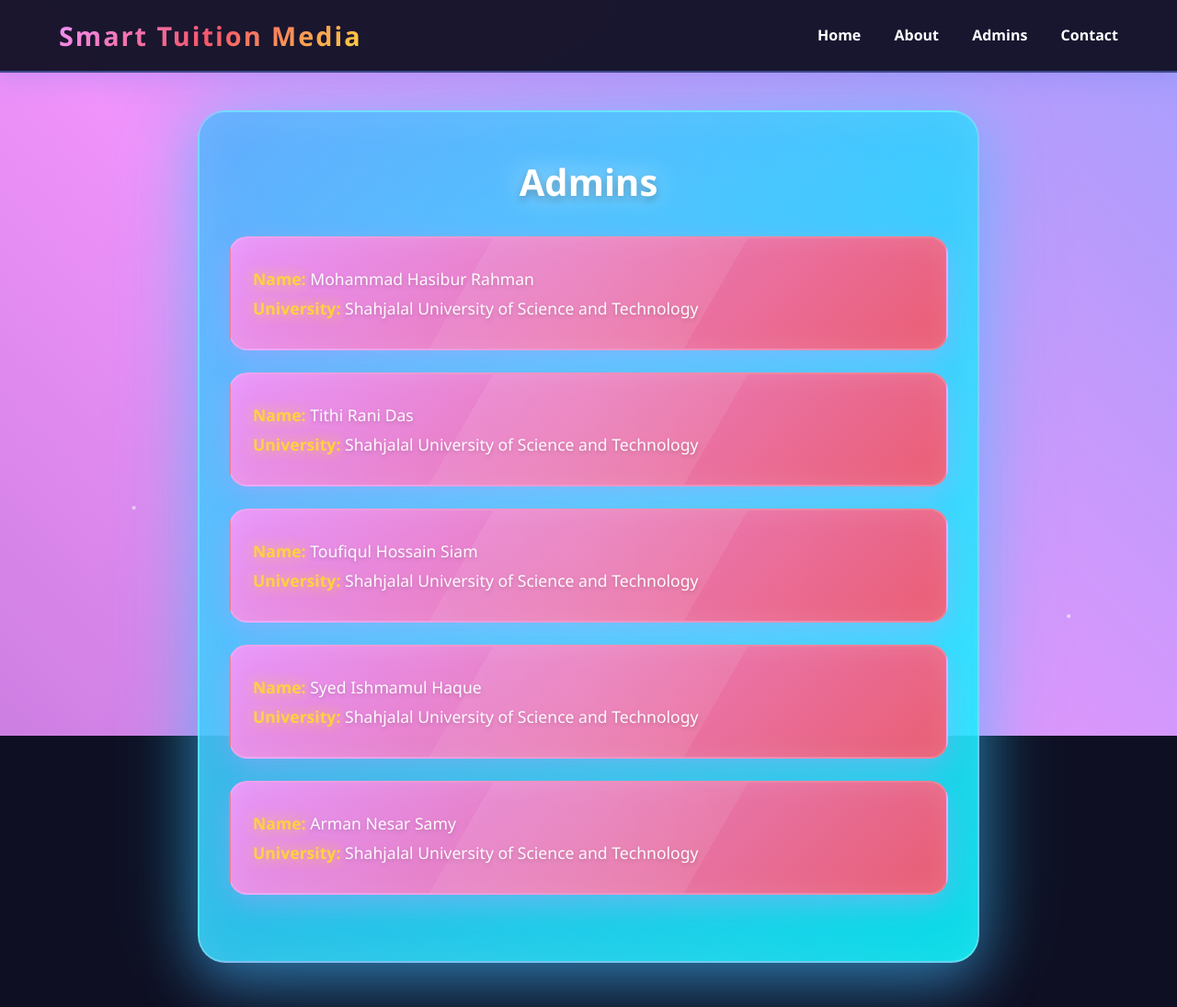
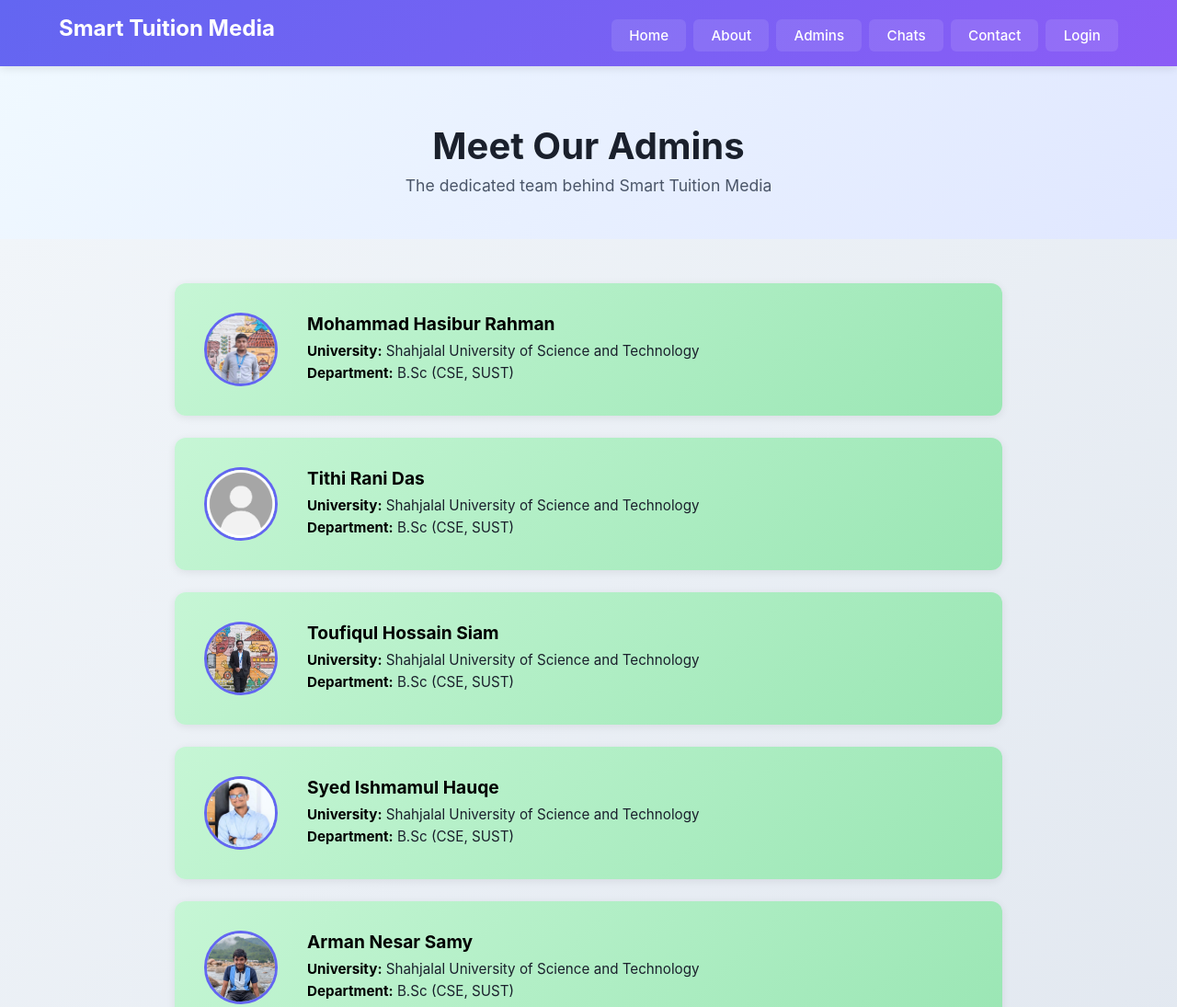
Before and after one commit to Hasib-2005/Smart-Tuition-Matching, a plain HTML site: page admins.html in a window 1280 px wide. Shown: the top 1095 px of the page at 92% size. Drawn offline with Linux system fonts and the light colour scheme.

Commit message:
Update admins.html

```diff
--- a/admins.html
+++ b/admins.html
@@ -12,318 +12,294 @@
         }
 
         body {
-            font-family: 'Segoe UI', Tahoma, Geneva, Verdana, sans-serif;
-            color: #1a202c;
-            background: #0f0f23;
+            font-family: -apple-system, BlinkMacSystemFont, 'Segoe UI', 'Roboto', sans-serif;
+            color: #2d3748;
+            background: #f7fafc;
             min-height: 100vh;
-            overflow-x: hidden;
         }
 
-        /* Animated Gradient Background */
-        .bg-gradient {
-            position: fixed;
-            width: 100%;
-            height: 100%;
-            background: linear-gradient(45deg, #667eea, #764ba2, #f093fb, #4facfe);
-            background-size: 400% 400%;
-            animation: gradientShift 15s ease infinite;
-            z-index: 0;
-        }
-
-        @keyframes gradientShift {
-            0% { background-position: 0% 50%; }
-            50% { background-position: 100% 50%; }
-            100% { background-position: 0% 50%; }
-        }
-
-        /* Floating Particles */
-        .particles {
-            position: fixed;
-            width: 100%;
-            height: 100%;
-            overflow: hidden;
-            z-index: 1;
-            pointer-events: none;
-        }
-
-        .particle {
-            position: absolute;
-            width: 4px;
-            height: 4px;
-            background: rgba(255, 255, 255, 0.6);
-            border-radius: 50%;
-            animation: float-up 15s infinite ease-in;
-        }
-
-        @keyframes float-up {
-            0% {
-                transform: translateY(100vh) translateX(0);
-                opacity: 0;
-            }
-            10% {
-                opacity: 1;
-            }
-            90% {
-                opacity: 1;
-            }
-            100% {
-                transform: translateY(-100vh) translateX(100px);
-                opacity: 0;
-            }
-        }
-
+        /* Header */
         header {
-            background: rgba(15, 15, 35, 0.95);
-            padding: 1.2rem 5%;
-            box-shadow: 0 4px 30px rgba(102, 126, 234, 0.3);
+            background: linear-gradient(135deg, #6366f1 0%, #8b5cf6 100%);
+            padding: 1rem 5%;
+            box-shadow: 0 2px 10px rgba(0, 0, 0, 0.1);
             position: fixed;
             width: 100%;
             top: 0;
             z-index: 1000;
-            backdrop-filter: blur(20px);
-            border-bottom: 2px solid rgba(102, 126, 234, 0.5);
         }
 
         header h2 {
             display: inline-block;
-            background: linear-gradient(135deg, #f093fb 0%, #f5576c 50%, #ffd140 100%);
-            -webkit-background-clip: text;
-            -webkit-text-fill-color: transparent;
-            background-clip: text;
-            font-size: 1.8rem;
-            font-weight: 800;
-            letter-spacing: 2px;
+            color: white;
+            font-size: 1.5rem;
+            font-weight: 700;
         }
 
         .navi {
             float: right;
-            margin-top: 8px;
+            margin-top: 5px;
+            display: flex;
+            gap: 0.5rem;
         }
 
         .navi a {
             text-decoration: none;
-            color: #fff;
-            margin-left: 2rem;
-            font-weight: 600;
+            color: white;
+            padding: 0.5rem 1.2rem;
+            font-weight: 500;
+            font-size: 0.95rem;
             transition: all 0.3s ease;
-            position: relative;
+            border-radius: 6px;
+            background: rgba(255, 255, 255, 0.1);
         }
 
         .navi a:hover {
-            color: #f093fb;
+            background: rgba(255, 255, 255, 0.2);
             transform: translateY(-2px);
-            text-shadow: 0 0 20px rgba(240, 147, 251, 0.8);
         }
 
-        .navi a::after {
-            content: '';
-            position: absolute;
-            width: 0;
-            height: 3px;
-            bottom: -5px;
-            left: 50%;
-            background: linear-gradient(90deg, #f093fb, #f5576c);
-            transition: all 0.3s ease;
-            border-radius: 2px;
+        /* Main Content */
+        #main {
+            padding-top: 70px;
+            min-height: 100vh;
         }
 
-        .navi a:hover::after {
-            width: 100%;
-            left: 0;
+        /* Page Header Section */
+        .page-header {
+            background: linear-gradient(135deg, #f0f9ff 0%, #e0e7ff 100%);
+            padding: 4rem 5% 3rem;
+            text-align: center;
         }
 
-        #main {
-            min-height: 100vh;
+        .page-header h1 {
+            font-size: 2.5rem;
+            font-weight: 700;
+            color: #1a202c;
+            margin-bottom: 0.5rem;
+        }
+
+        .page-header p {
+            font-size: 1.1rem;
+            color: #4a5568;
+            max-width: 600px;
+            margin: 0 auto;
+        }
+
+        /* Admins Section */
+        #admins-wrapper {
+            background: linear-gradient(135deg, #f1f5f9 0%, #e2e8f0 100%);
+            padding: 3rem 5%;
+        }
+
+        #admin-list {
+            max-width: 900px;
+            margin: 0 auto;
+            display: flex;
+            flex-direction: column;
+            gap: 1.5rem;
+        }
+
+        .admin-card {
+            border-radius: 12px;
+            padding: 2rem;
+            transition: all 0.3s ease;
+            box-shadow: 0 2px 10px rgba(0, 0, 0, 0.08);
             display: flex;
             align-items: center;
-            justify-content: center;
-            padding: 120px 5% 50px;
-            position: relative;
-            z-index: 2;
+            gap: 2rem;
         }
 
-        #box {
-            background: linear-gradient(135deg, rgba(79, 172, 254, 0.9) 0%, rgba(0, 242, 254, 0.9) 100%);
-            border-radius: 30px;
-            padding: 3rem 2rem;
-            max-width: 850px;
-            width: 100%;
-            box-shadow: 0 20px 60px rgba(79, 172, 254, 0.5),
-                        0 0 100px rgba(0, 242, 254, 0.3),
-                        inset 0 0 50px rgba(255, 255, 255, 0.1);
-            border: 2px solid rgba(255, 255, 255, 0.3);
-            position: relative;
-            overflow: hidden;
-            animation: slideUp 0.8s ease;
+        .admin-card:nth-child(1) {
+            background: linear-gradient(135deg, #c6f6d5 0%, #9ae6b4 100%);
         }
 
-        #box::before {
-            content: '';
-            position: absolute;
-            top: -50%;
-            right: -50%;
-            width: 200%;
-            height: 200%;
-            background: radial-gradient(circle, rgba(255, 255, 255, 0.1) 0%, transparent 70%);
-            animation: rotate 20s linear infinite;
+        .admin-card:nth-child(2) {
+            background: linear-gradient(135deg, #c6f6d5 0%, #9ae6b4 100%);
         }
 
-        @keyframes slideUp {
-            from {
-                opacity: 0;
-                transform: translateY(30px);
-            }
-            to {
-                opacity: 1;
-                transform: translateY(0);
-            }
+        .admin-card:nth-child(3) {
+            background: linear-gradient(135deg, #c6f6d5 0%, #9ae6b4 100%);
         }
 
-        @keyframes rotate {
-            from { transform: rotate(0deg); }
-            to { transform: rotate(360deg); }
+        .admin-card:nth-child(4) {
+            background: linear-gradient(135deg, #c6f6d5 0%, #9ae6b4 100%);
         }
 
-        #box h1 {
-            text-align: center;
-            color: #fff;
-            font-size: 2.5rem;
-            margin-bottom: 2rem;
-            text-shadow: 0 0 30px rgba(255, 255, 255, 0.6),
-                         0 4px 10px rgba(0, 0, 0, 0.3);
-            position: relative;
-            z-index: 1;
+        .admin-card:nth-child(5) {
+            background: linear-gradient(135deg, #c6f6d5 0%, #9ae6b4 100%);
         }
 
-        .sbox {
-            background: linear-gradient(135deg, rgba(240, 147, 251, 0.95) 0%, rgba(245, 87, 108, 0.95) 100%);
-            border-radius: 20px;
-            padding: 1.5rem;
-            margin-bottom: 1.5rem;
-            box-shadow: 0 10px 30px rgba(240, 147, 251, 0.3),
-                        inset 0 0 30px rgba(255, 255, 255, 0.1);
-            border: 2px solid rgba(255, 255, 255, 0.2);
-            position: relative;
-            overflow: hidden;
-            transition: all 0.4s ease;
-            z-index: 1;
+        .admin-card:hover {
+            transform: translateY(-5px);
+            box-shadow: 0 8px 25px rgba(0, 0, 0, 0.15);
         }
 
-        .sbox::before {
-            content: '';
-            position: absolute;
-            top: -50%;
-            left: -50%;
-            width: 200%;
-            height: 200%;
-            background: radial-gradient(circle, rgba(255, 255, 255, 0.1) 0%, transparent 70%);
-            animation: rotate 15s linear infinite;
+        .admin-avatar {
+            width: 80px;
+            height: 80px;
+            border-radius: 50%;
+            object-fit: cover;
+            border: 3px solid #6366f1;
+            flex-shrink: 0;
         }
 
-        .sbox:hover {
-            transform: translateX(10px) scale(1.02);
-            box-shadow: 0 15px 40px rgba(240, 147, 251, 0.5),
-                        inset 0 0 40px rgba(255, 255, 255, 0.15);
+        .admin-info {
+            flex: 1;
         }
 
-        .sbox p {
-            font-size: 1.1rem;
-            color: rgba(255, 255, 255, 0.95);
-            margin: 0.5rem 0;
-            text-shadow: 0 2px 5px rgba(0, 0, 0, 0.2);
-            position: relative;
-            z-index: 1;
+        .admin-info h3 {
+            font-size: 1.2rem;
+            color: #000000;
+            margin-bottom: 0.5rem;
+            font-weight: 700;
         }
 
-        .sbox b {
-            color: #ffd140;
+        .admin-info p {
+            font-size: 0.95rem;
+            color: #1a202c;
+            margin: 0.3rem 0;
+        }
+
+        .admin-info p strong {
+            color: #000000;
             font-weight: 700;
-            text-shadow: 0 0 15px rgba(255, 209, 64, 0.8);
+        }
+
+        /* Footer */
+        #part4 {
+            background: linear-gradient(135deg, #4338ca 0%, #6366f1 100%);
+            padding: 3rem 5%;
+            display: grid;
+            grid-template-columns: repeat(auto-fit, minmax(250px, 1fr));
+            gap: 2rem;
+            color: white;
+        }
+
+        .no h3 {
+            color: #e0e7ff;
+            font-size: 1.1rem;
+            margin-bottom: 1rem;
+            font-weight: 700;
+        }
+
+        .no p {
+            color: #c7d2fe;
+            margin: 0.5rem 0;
+            font-size: 0.9rem;
         }
 
         @media (max-width: 768px) {
             header h2 {
-                font-size: 1.4rem;
+                font-size: 1.2rem;
                 display: block;
                 text-align: center;
+                margin-bottom: 0.5rem;
             }
 
             .navi {
                 float: none;
-                text-align: center;
-                margin-top: 1rem;
+                justify-content: center;
+                flex-wrap: wrap;
             }
 
-            .navi a {
-                margin: 0 0.8rem;
-                font-size: 0.9rem;
-            }
-
-            #box {
-                padding: 2rem 1.5rem;
-            }
-
-            #box h1 {
+            .page-header h1 {
                 font-size: 2rem;
             }
 
-            .sbox p {
-                font-size: 1rem;
+            .admin-card {
+                flex-direction: column;
+                text-align: center;
+                gap: 1rem;
+            }
+
+            .admin-avatar {
+                width: 100px;
+                height: 100px;
             }
         }
     </style>
 </head>
 <body>
-    <div class="bg-gradient"></div>
-    <div class="particles">
-        <div class="particle" style="left: 10%; animation-delay: 0s;"></div>
-        <div class="particle" style="left: 20%; animation-delay: 2s;"></div>
-        <div class="particle" style="left: 30%; animation-delay: 4s;"></div>
-        <div class="particle" style="left: 40%; animation-delay: 1s;"></div>
-        <div class="particle" style="left: 50%; animation-delay: 3s;"></div>
-        <div class="particle" style="left: 60%; animation-delay: 5s;"></div>
-        <div class="particle" style="left: 70%; animation-delay: 2.5s;"></div>
-        <div class="particle" style="left: 80%; animation-delay: 4.5s;"></div>
-        <div class="particle" style="left: 90%; animation-delay: 1.5s;"></div>
-    </div>
-
     <header>
         <h2>Smart Tuition Media</h2>
         <nav class="navi">
             <a href="index.html">Home</a>
             <a href="about.html">About</a>
             <a href="admins.html">Admins</a>
+            <a href="chat.html">Chats</a>
             <a href="contact.html">Contact</a>
+            <a href="login.html">Login</a>
         </nav>
     </header>
 
     <div id="main">
-        <div id="box">
-            <h1>Admins</h1>
+        <!-- Page Header -->
+        <div class="page-header">
+            <h1>Meet Our Admins</h1>
+            <p>The dedicated team behind Smart Tuition Media</p>
+        </div>
 
-            <div class="sbox">
-                <p><b>Name:</b> Mohammad Hasibur Rahman</p>
-                <p><b>University:</b> Shahjalal University of Science and Technology</p>
+        <!-- Admins List -->
+        <div id="admins-wrapper">
+            <div id="admin-list">
+                <div class="admin-card">
+                    <img src="hasib copy.jpg" alt="Mohammad Hasibur Rahman" class="admin-avatar">
+                    <div class="admin-info">
+                        <h3>Mohammad Hasibur Rahman</h3>
+                        <p><strong>University:</strong> Shahjalal University of Science and Technology</p>
+                        <p><strong>Department:</strong> B.Sc (CSE, SUST)</p>
+                    </div>
+                </div>
+
+                <div class="admin-card">
+                    <img src="tithi.avif" alt="Tithi Rani Das" class="admin-avatar">
+                    <div class="admin-info">
+                        <h3>Tithi Rani Das</h3>
+                        <p><strong>University:</strong> Shahjalal University of Science and Technology</p>
+                        <p><strong>Department:</strong> B.Sc (CSE, SUST)</p>
+                    </div>
+                </div>
+
+                <div class="admin-card">
+                    <img src="siam.jpg" alt="Toufiqul Hossain Siam" class="admin-avatar">
+                    <div class="admin-info">
+                        <h3>Toufiqul Hossain Siam</h3>
+                        <p><strong>University:</strong> Shahjalal University of Science and Technology</p>
+                        <p><strong>Department:</strong> B.Sc (CSE, SUST)</p>
+                    </div>
+                </div>
+
+                <div class="admin-card">
+                    <img src="ishmam.jpg" alt="Syed Ishmamul Hauqe" class="admin-avatar">
+                    <div class="admin-info">
+                        <h3>Syed Ishmamul Hauqe</h3>
+                        <p><strong>University:</strong> Shahjalal University of Science and Technology</p>
+                        <p><strong>Department:</strong> B.Sc (CSE, SUST)</p>
+                    </div>
+                </div>
+
+                <div class="admin-card">
+                    <img src="sami.jpg" alt="Arman Nesar Samy" class="admin-avatar">
+                    <div class="admin-info">
+                        <h3>Arman Nesar Samy</h3>
+                        <p><strong>University:</strong> Shahjalal University of Science and Technology</p>
+                        <p><strong>Department:</strong> B.Sc (CSE, SUST)</p>
+                    </div>
+                </div>
             </div>
+        </div>
 
-            <div class="sbox">
-                <p><b>Name:</b> Tithi Rani Das</p>
-                <p><b>University:</b> Shahjalal University of Science and Technology</p>
+        <!-- Footer -->
+        <div id="part4">
+            <div class="no">
+                <h3>Smart Tuition Media</h3>
+                <p>Country's #1 tutor matching platform</p>
             </div>
-
-            <div class="sbox">
-                <p><b>Name:</b> Toufiqul Hossain Siam</p>
-                <p><b>University:</b> Shahjalal University of Science and Technology</p>
-            </div>
-
-            <div class="sbox">
-                <p><b>Name:</b> Syed Ishmamul Haque</p>
-                <p><b>University:</b> Shahjalal University of Science and Technology</p>
-            </div>
-
-            <div class="sbox">
-                <p><b>Name:</b> Arman Nesar Samy</p>
-                <p><b>University:</b> Shahjalal University of Science and Technology</p>
+            <div class="no">
+                <h3>Contact</h3>
+                <p>Email: info@smarttuition.com</p>
+                <p>Phone: +880 1234 567890</p>
             </div>
         </div>
     </div>
```
